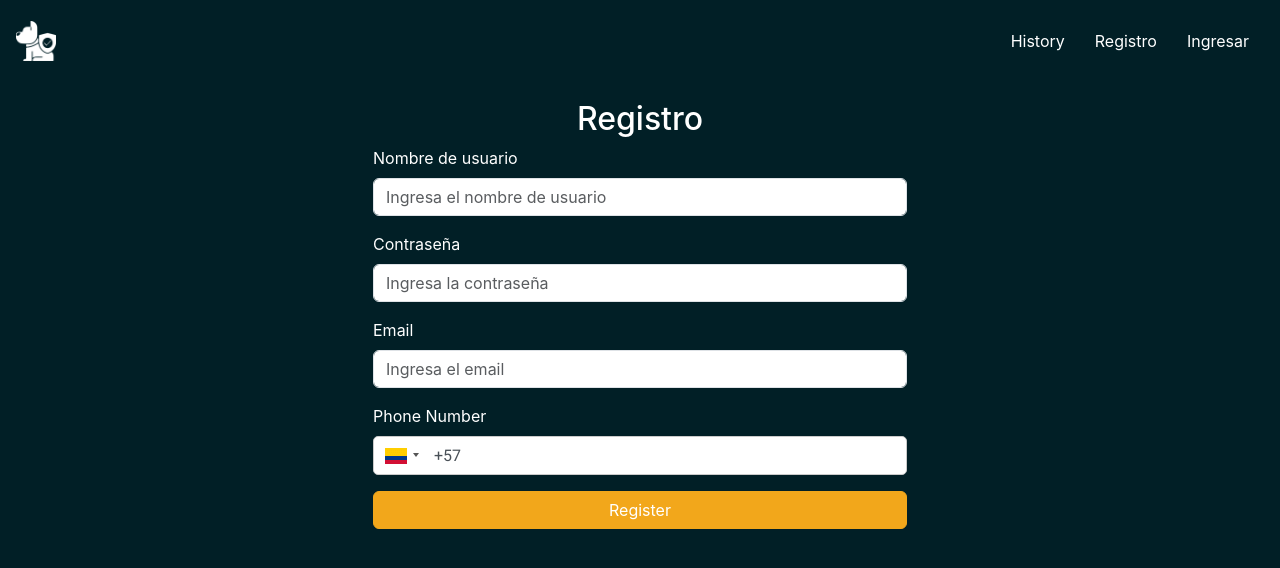
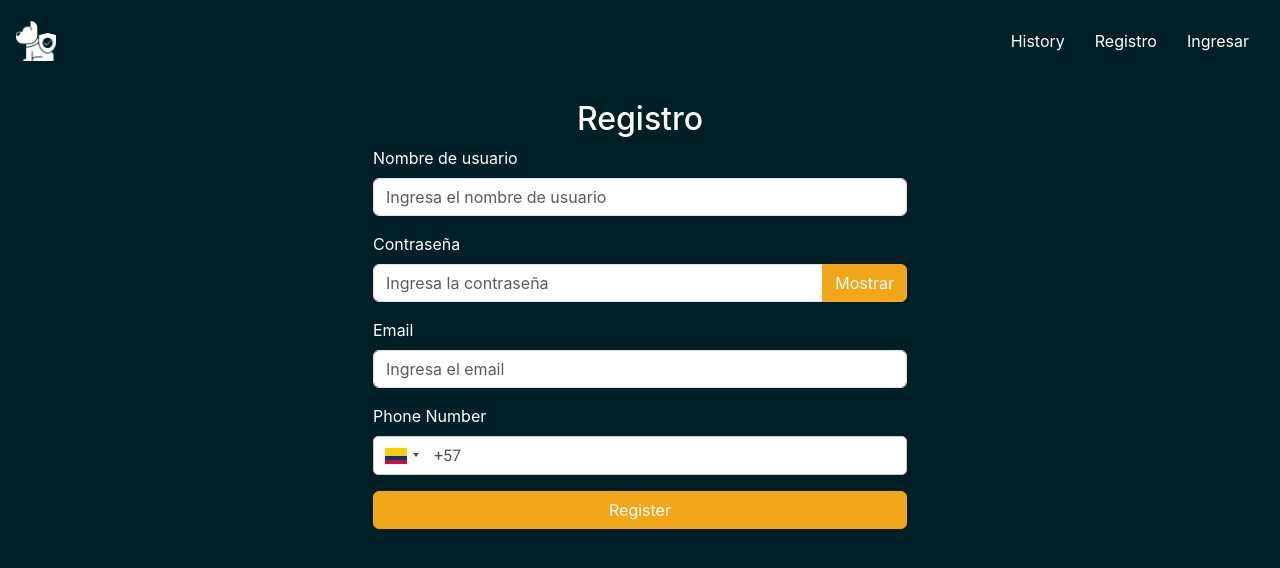
Before and after one commit to diegoavellanedat17/pet-watch-tracker, a React (Create React App) app: page /register in a window 1280 px wide. Shown: the top 568 px of the page. Built offline with nearby package versions, Linux system fonts and the light colour scheme.

Commit message:
user validation and register for petWatch

```diff
--- a/src/components/Register.tsx
+++ b/src/components/Register.tsx
@@ -1,6 +1,14 @@
 import React, { useState } from "react";
 import { useNavigate } from "react-router-dom";
-import { Form, Button, Container, Row, Col, Alert } from "react-bootstrap";
+import {
+  Form,
+  Button,
+  Container,
+  Row,
+  Col,
+  Alert,
+  InputGroup,
+} from "react-bootstrap";
 import axios from "axios";
 import PhoneInputField from "./PhoneInputField";
 import "./Register.css";
@@ -16,6 +24,9 @@ const Register: React.FC = () => {
   const [isVerificationSent, setIsVerificationSent] = useState(false);
   const [error, setError] = useState<string | null>(null);
   const [showSuccess, setShowSuccess] = useState(false);
+  const [showPassword, setShowPassword] = useState(false);
+  const [passwordError, setPasswordError] = useState<string | null>(null);
+
   const navigate = useNavigate();
 
   const handleInputChange = (e: React.ChangeEvent<HTMLInputElement>) => {
@@ -26,8 +37,23 @@ const Register: React.FC = () => {
     setFormData({ ...formData, phoneNumber: `+${phone}` });
   };
 
+  const validatePassword = (password: string) => {
+    const regex =
+      /^(?=.*[a-z])(?=.*[A-Z])(?=.*\d)(?=.*[!,.!*\-_])[A-Za-z\d!,.!*\-_]{8,}$/;
+    return regex.test(password);
+  };
+
   const handleSubmit = async (e: React.FormEvent) => {
     e.preventDefault();
+
+    if (!validatePassword(formData.password)) {
+      setPasswordError(
+        "Debe contener al menos 8 caracteres, una mayúscula, una minúscula, un número y un carácter especial (!,.!*-_)"
+      );
+      return;
+    } else {
+      setPasswordError(null);
+    }
 
     try {
       const response = await axios.post(
@@ -101,14 +127,25 @@ const Register: React.FC = () => {
 
               <Form.Group controlId="password" className="mb-3">
                 <Form.Label className="light-color-text">Contraseña</Form.Label>
+                <InputGroup>
                   <Form.Control
-                  type="password"
+                    type={showPassword ? "text" : "password"}
                     name="password"
                     placeholder="Ingresa la contraseña"
                     value={formData.password}
                     onChange={handleInputChange}
                     required
                   />
+                  <Button
+                    variant="outline-secondary"
+                    onClick={() => setShowPassword(!showPassword)}
+                  >
+                    {showPassword ? "Ocultar" : "Mostrar"}
+                  </Button>
+                </InputGroup>
+                {passwordError && (
+                  <div style={{ color: "red" }}>{passwordError}</div>
+                )}
               </Form.Group>
 
               <Form.Group controlId="email" className="mb-3">
```
Lines whose indentation alone changed are shown as unchanged.
